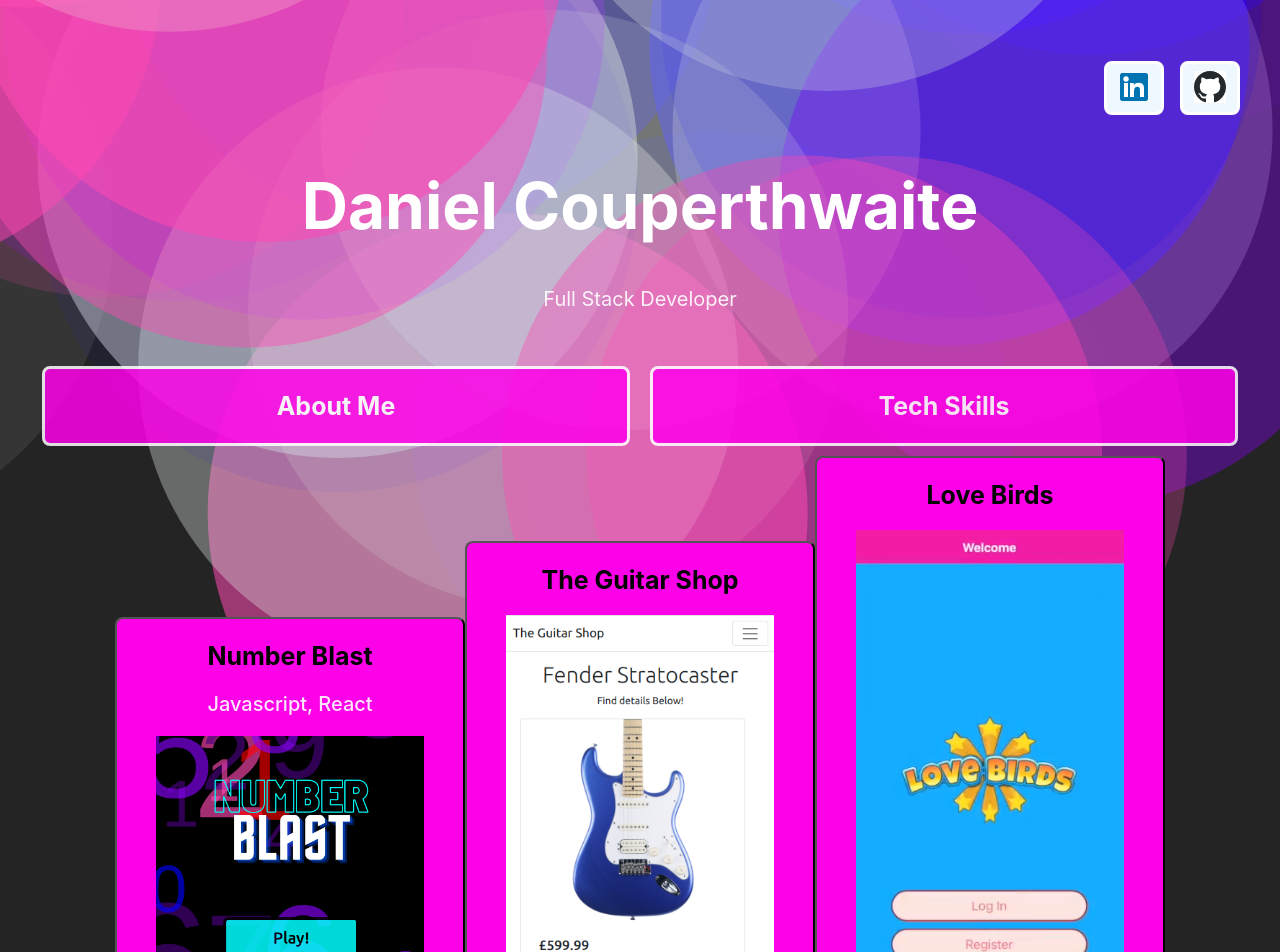
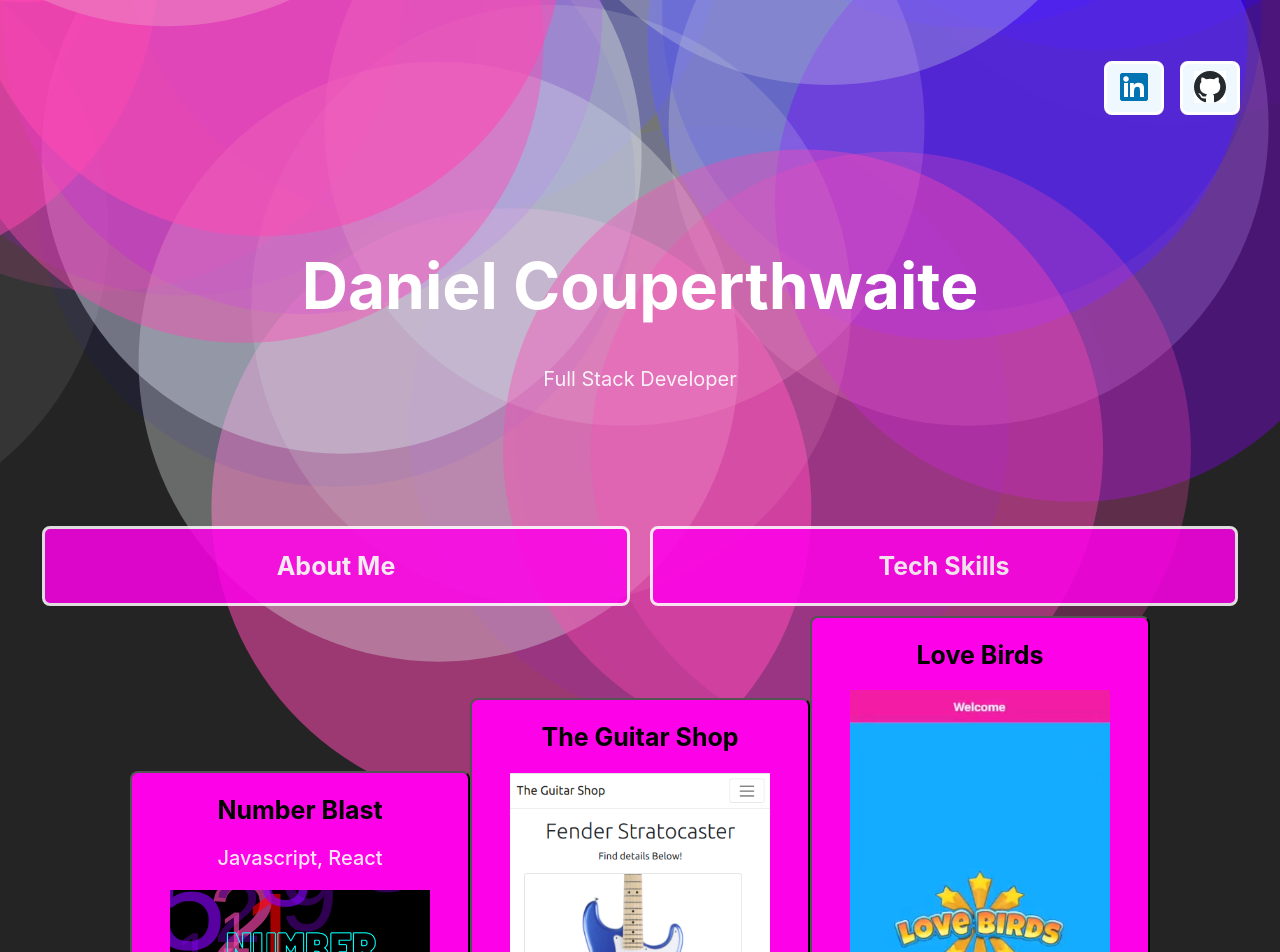
Before and after one commit to DanielCouperthwaite/urban-health, a React (Vite) app: page /home in a window 1280 px wide. Shown: the top 952 px of the page. Built offline with nearby package versions, Linux system fonts and the light colour scheme.

Commit message:
home page styling

```diff
--- a/src/Home/Home.css
+++ b/src/Home/Home.css
@@ -57,7 +57,7 @@ p {
 
 .project-button {
     width: 100%;
-    max-width: 350px;
+    max-width: 340px;
     min-width: 300px;
 }
 
--- a/src/Home/Home.jsx
+++ b/src/Home/Home.jsx
@@ -39,7 +39,7 @@ export default function Home ({projects}) {
                             <div>
 
 
-                            <div className='social-holder'>
+                                        <div className='social-holder'>
                                             <a  href="https://www.linkedin.com/in/daniel-couperthwaite-209290139/" target='_blank'>
                                                 <button className="social-link">
                                                     <img src={li}></img>
@@ -54,7 +54,7 @@ export default function Home ({projects}) {
 
 
 
-                                       <div>
+                                       <div style={{padding: "80px"}}>
                                             <h1>Daniel Couperthwaite</h1>
                                             <p>Full Stack Developer</p>
                                        </div>
--- a/src/index.css
+++ b/src/index.css
@@ -33,16 +33,11 @@ body {
 h1 {
   font-size: 5vw;
   line-height: 1.1;
-  /* padding: 5vw;
-  padding-top: 4vw;
-  margin: 1vw; */
 }
 
 h2 {
   font-size: 25px;
 }
-
-
 
 
 button {
```
